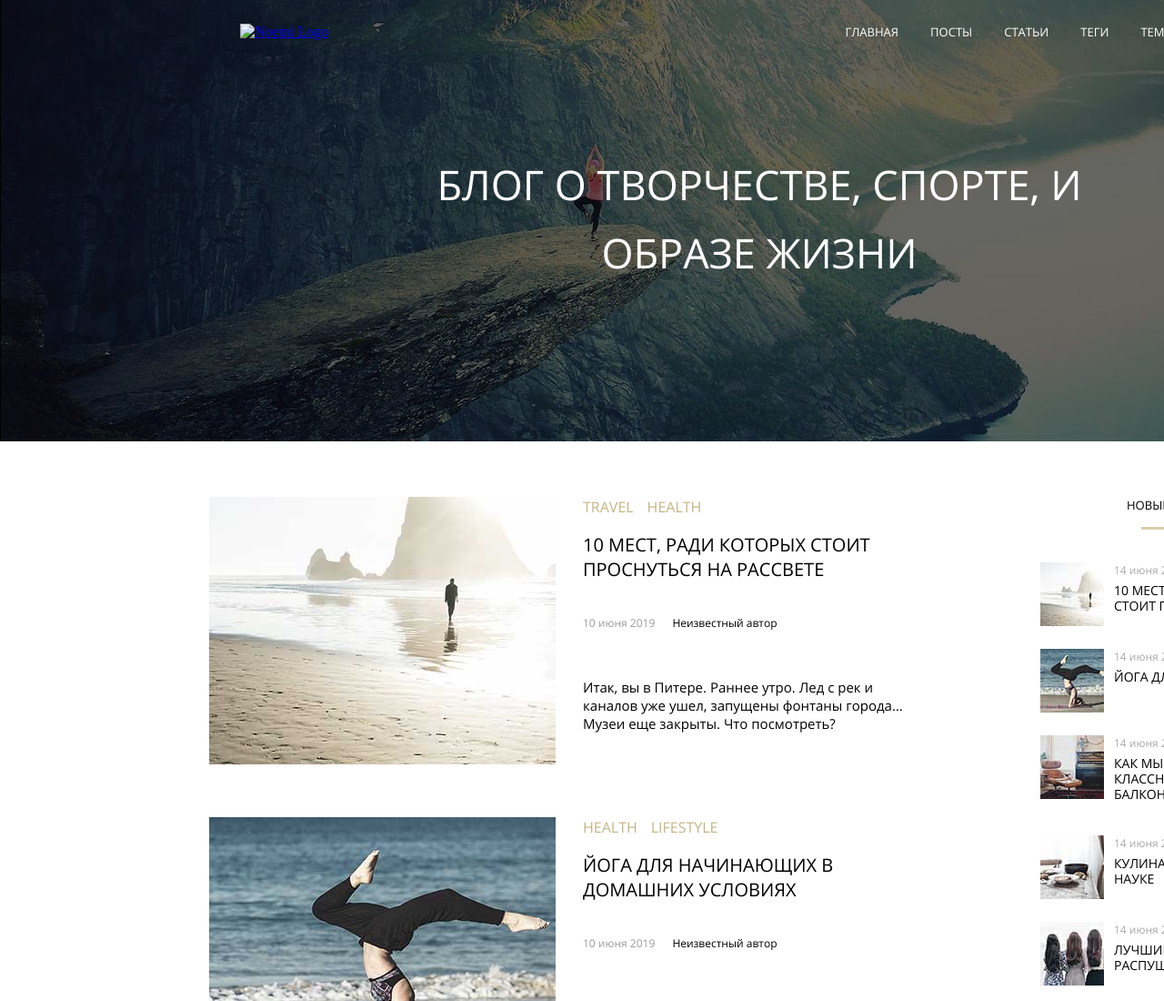
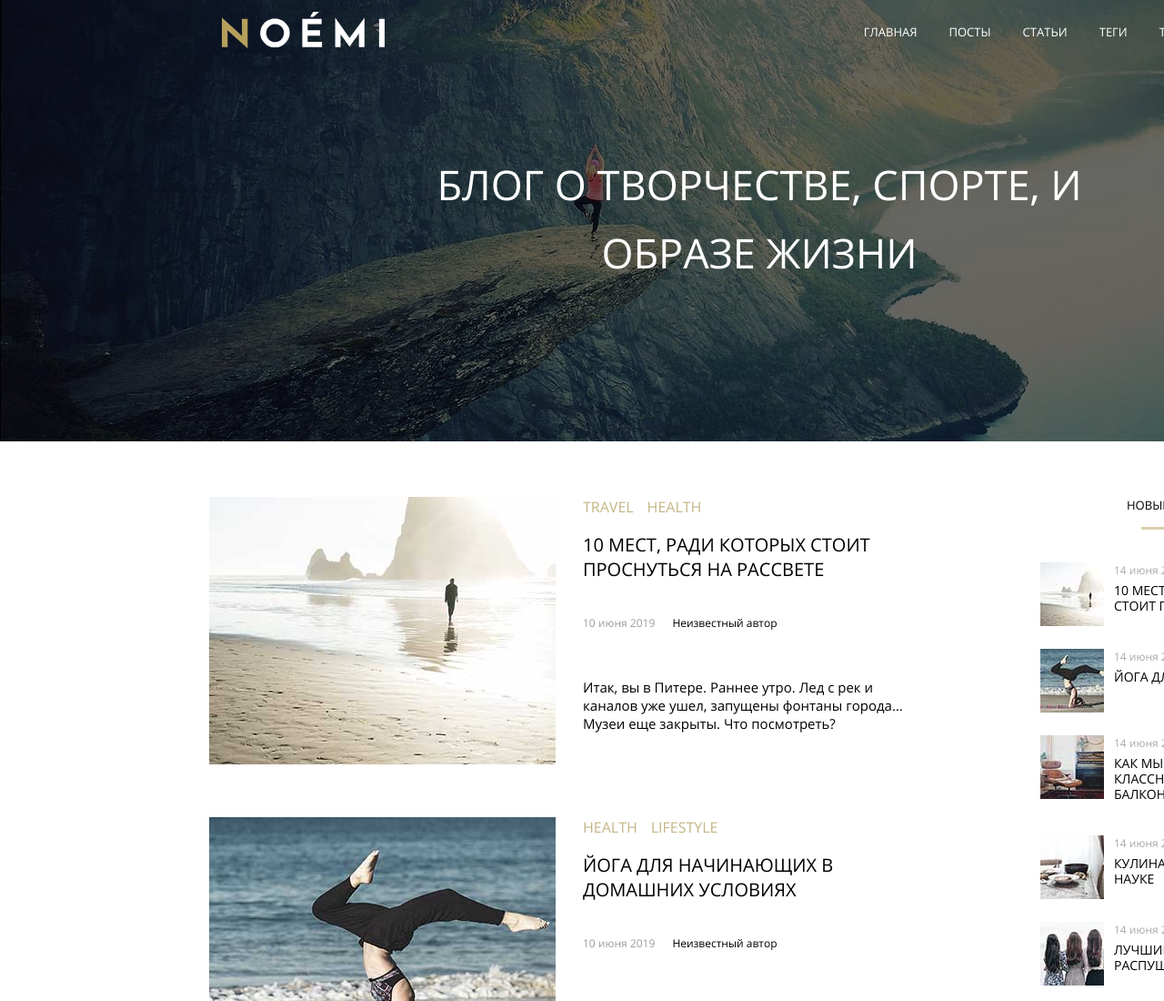
Before and after one commit to LolmatrixTrue/mq-diploma, a plain HTML site: page index.html in a window 1280 px wide. Shown: the top 1100 px of the page at 91% size. Drawn offline with Linux system fonts and the light colour scheme; files whose address does not match are found by name.

Commit message:
вариант 4

```diff
--- a/index.html
+++ b/index.html
@@ -11,7 +11,7 @@
     <div class="page-container">
         <header class="header">
           <div class="container">
-            <a href="#0"><img src="images/noemi-logo.svg" class="logo" alt="Noemi Logo"></a>
+            <a href="#0"><img src="svg/noemi-logo.svg" class="logo" alt="Noemi Logo"></a>
             <nav class="menu">
               <ul class="menu-list">
                 <li class="menu-list-item"><a class="menu-link" href="#0">Главная</a></li>
```
